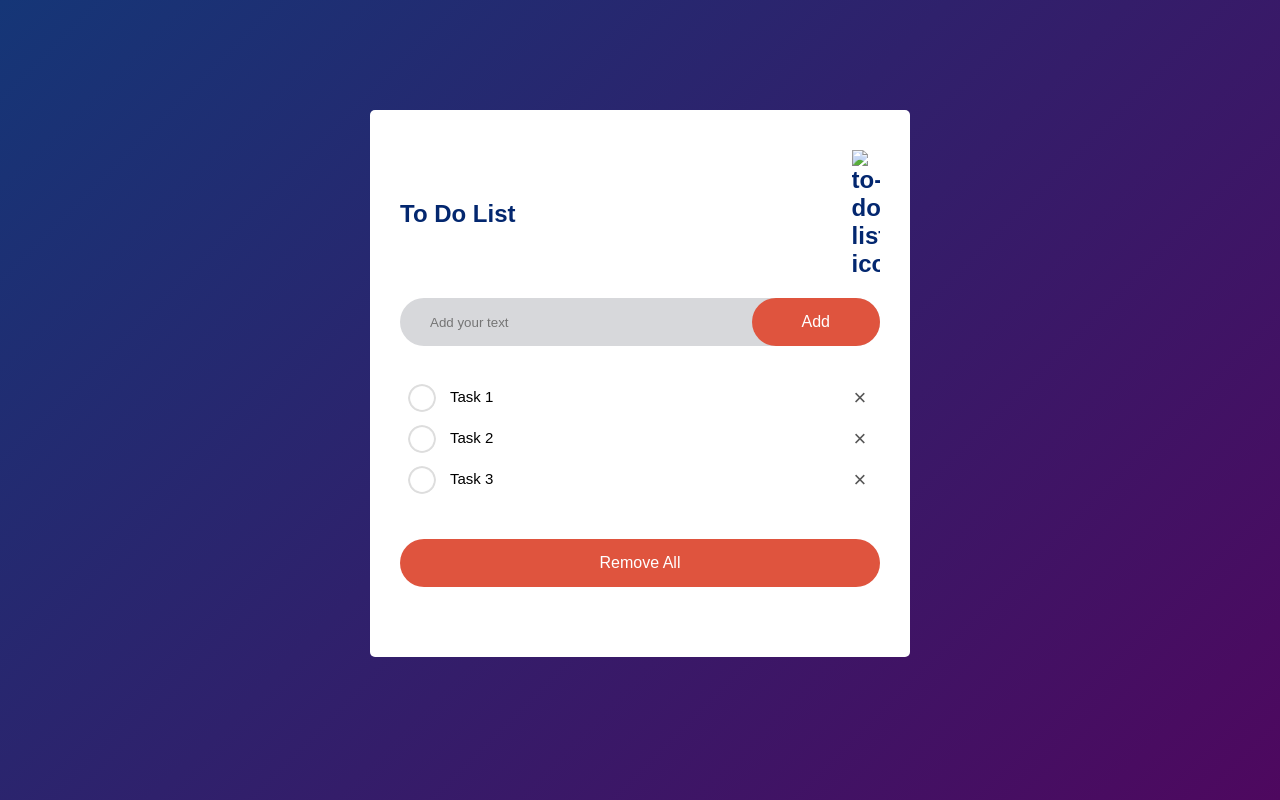
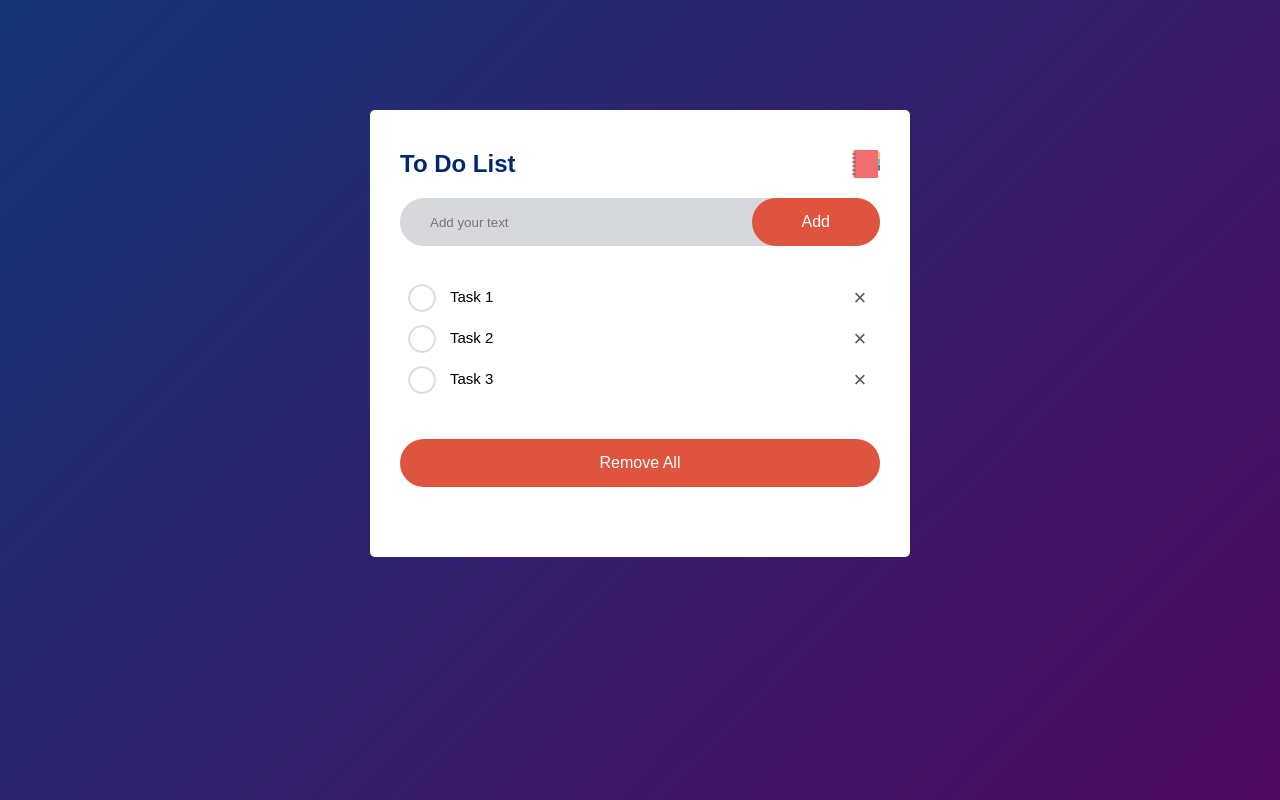
Before and after one commit to Abbas-Aljuaifari/To-Do-List, a plain HTML site: page index.html in a window 1280 px wide. Drawn offline with Linux system fonts and the light colour scheme.

Commit message:
Add the right path to the list icone

```diff
--- a/index.html
+++ b/index.html
@@ -12,7 +12,7 @@
         <h2>
           To Do List
           <img
-            src="./assets/agenda-notebook-svgrepo-com.svg"
+            src="./properties/agenda-notebook-svgrepo-com.svg"
             alt="to-do-list-icone"
           />
         </h2>
```
